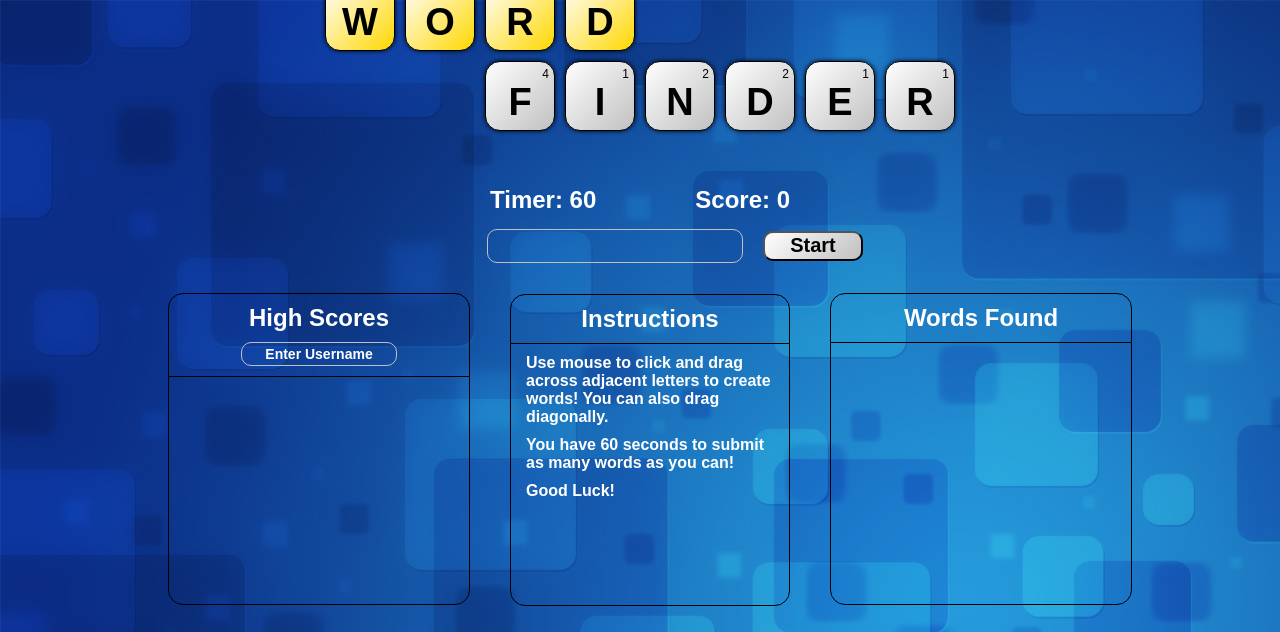
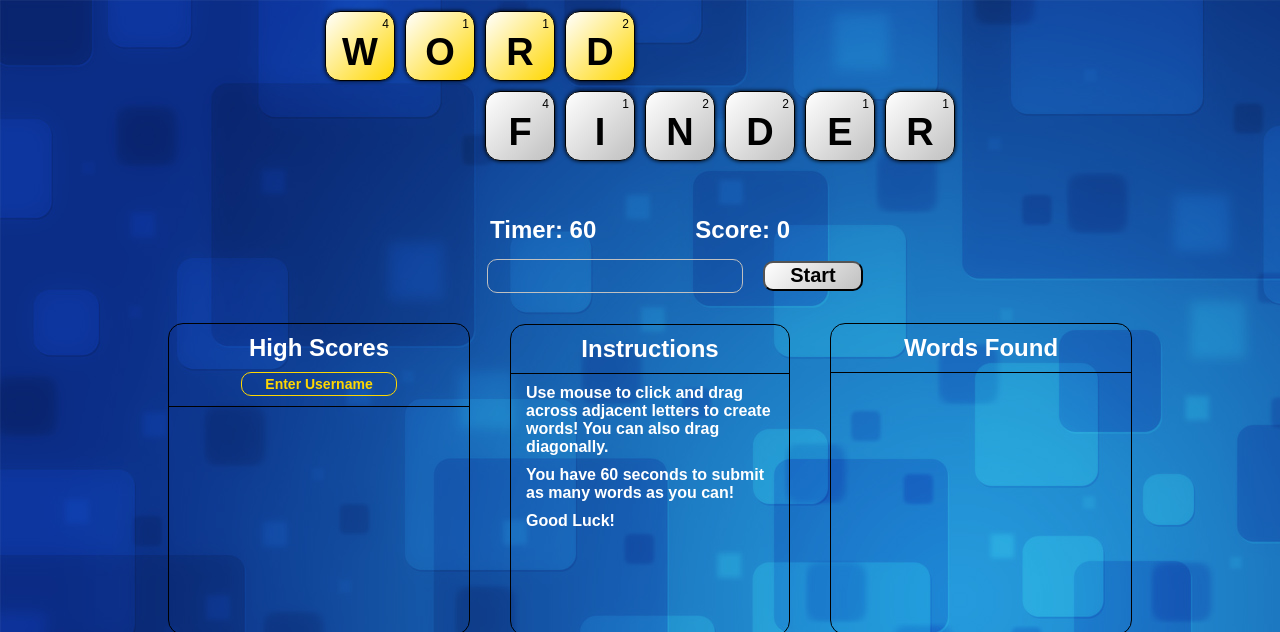
Before and after one commit to mwchung24/Word-Finder, a plain HTML site: page index.html in a window 1280 px wide. Shown: the top 632 px of the page. Drawn offline with nearby package versions, Linux system fonts and the light colour scheme; no server answers.

Commit message:
Fixed some username coloring and started production README

```diff
--- a/assets/css/main.css
+++ b/assets/css/main.css
@@ -5,6 +5,7 @@ body {
   align-items: center;
   background-image: url("../images/background.jpg");
   height: 700px;
+  margin-top: 30px;
 }
 
 .boardAndSubmitted {
@@ -88,16 +89,20 @@ body {
   width: 150px;
   height: 20px;
   background-color: transparent;
-  border: 1px solid silver;
+  border: 1px solid gold;
   border-radius: 10px;
-  color: white;
+  color: gold;
   font-weight: 700;
   font-size: 14px;
   text-align: center;
 }
 
+.highscores input:focus {
+  outline: none;
+}
+
 .highscores input::placeholder {
-  color: white;
+  color: gold;
   font-size: 14px;
   text-align: center;
 }
--- a/index.html
+++ b/index.html
@@ -3,6 +3,7 @@
   <head>
     <meta charset="utf-8">
     <title>Word Finder</title>
+    <link rel="icon" href="./assets/images/board.png" type="image/png">
     <link rel="stylesheet" href="./assets/css/application.css">
     <script src="https://ajax.googleapis.com/ajax/libs/jquery/3.1.1/jquery.min.js"></script>
     <script type="text/javascript" src="./bundle.js"></script>
```
Also changed, not shown: assets/images/board.png (added), assets/images/game.png (added), assets/images/logo.png (added), 1 other file.
